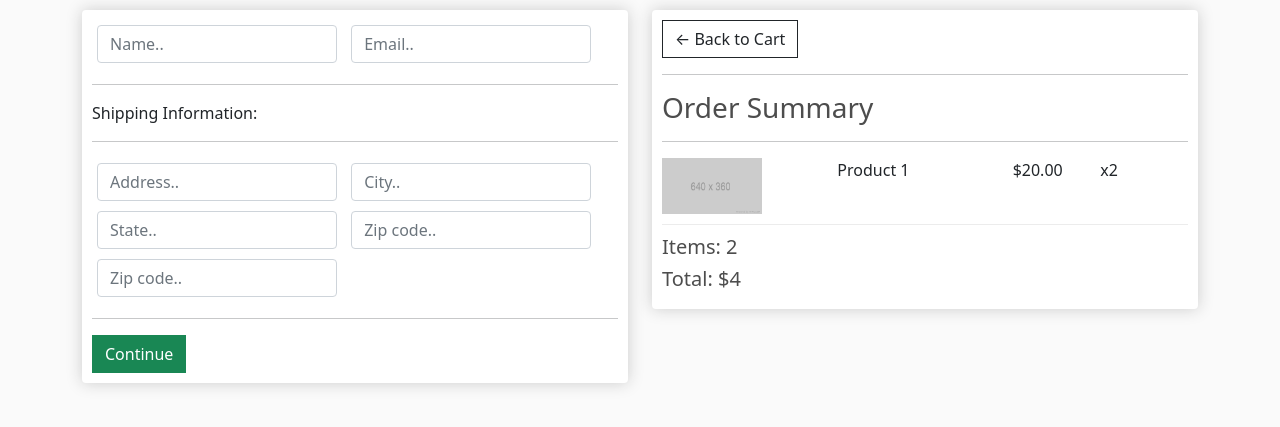
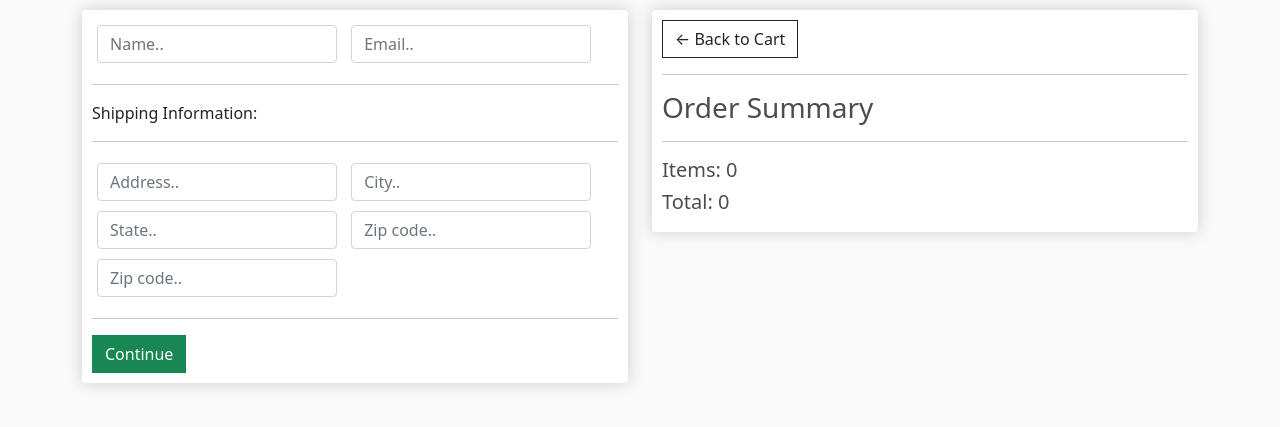
Before and after one commit to Anib999/djangoecommerce, a Django app: page /checkout/ in a window 1280 px wide. Shown: the part 57-484 px from the top of the page. Run offline with Django 4.2, Linux system fonts and the light colour scheme; some libraries are stand-ins or nearby versions.

Commit message:
cart total, checkout data render, checkout total, @property function for total cart, and items

```diff
--- a/store/templates/store/Cart.html
+++ b/store/templates/store/Cart.html
@@ -13,8 +13,8 @@
 
             <table class="table">
                 <tr>
-                    <th>Items: 3</th>
-                    <th>Total: 40</th>
+                    <th>Items: {{order.get_cart_items}}</th>
+                    <th>Total: {{order.get_cart_total|floatformat:2}}</th>
                     <th style="text-align: right;">
                         <a class="btn btn-success" href="{%  url 'checkout' %}">Checkout</a>
                     </th>
@@ -44,7 +44,7 @@
                         <img class="chg-quantity" src="{% static 'images/down.png' %}" alt="">
                     </div>
                 </div>
-                <div style="flex: 1;">2</div>
+                <div style="flex: 1;">{{item.get_total}}</div>
             </div>
             {% endfor %}
         </div>
--- a/store/templates/store/Checkout.html
+++ b/store/templates/store/Checkout.html
@@ -53,14 +53,16 @@
 				<hr>
 				<h3>Order Summary</h3>
 				<hr>
+				{% for item in items %}
 				<div class="cart-row">
-					<div style="flex:2"><img class="row-image" src="{% static 'images/2+placeholder.png' %}"></div>
-					<div style="flex:2"><p>Product 1</p></div>
-					<div style="flex:1"><p>$20.00</p></div>
-					<div style="flex:1"><p>x2</p></div>
+					<div style="flex:2"><img class="row-image" src="{{ item.product.imageURL }}"></div>
+					<div style="flex:2"><p>{{item.product.name}}</p></div>
+					<div style="flex:1"><p>Rs. {{item.product.price|floatformat:2}}</p></div>
+					<div style="flex:1"><p>x{{item.quantity}}</p></div>
 				</div>
-				<h5>Items:   2</h5>
-				<h5>Total:   $4</h5>
+				{% endfor %}
+				<h5>Items: {{order.get_cart_items}}</h5>
+				<h5>Total: {{order.get_cart_total}}</h5>
 
 			</div>
 		</div>
--- a/store/views.py
+++ b/store/views.py
@@ -15,9 +15,17 @@ def cart(request):
         items = order.orderitem_set.all()
     else:
         items = []
-    context = {'items': items}
+        order = {'get_cart_total': 0, 'get_cart_items': 0}
+    context = {'items': items, 'order': order}
     return render(request, 'store/Cart.html', context)
 
 def checkout(request):
-    context = {}
+    if request.user.is_authenticated:
+        customer = request.user.customer
+        order, customer = Order.objects.get_or_create(customer=customer, complete=False)
+        items = order.orderitem_set.all()
+    else:
+        items = []
+        order = {'get_cart_total': 0, 'get_cart_items': 0}
+    context = {'items': items, 'order': order}
     return render(request, 'store/Checkout.html', context)
```
Also changed, not shown: store/models.py (+17 -0 lines), db.sqlite3.
